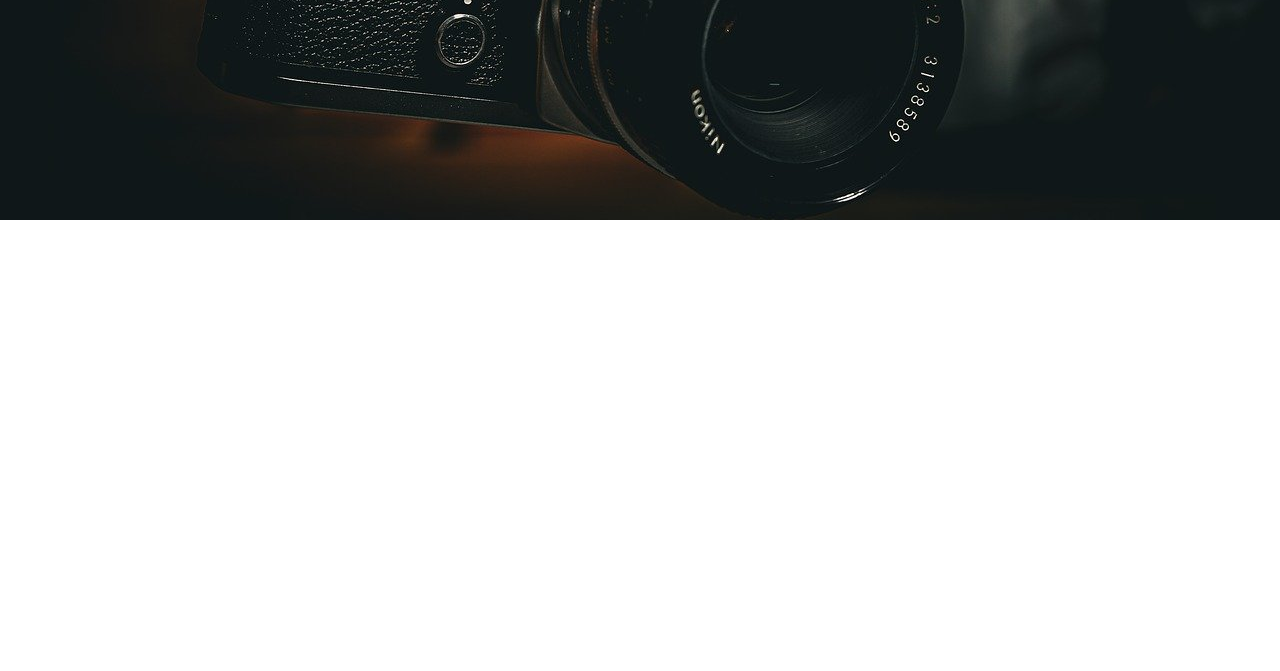
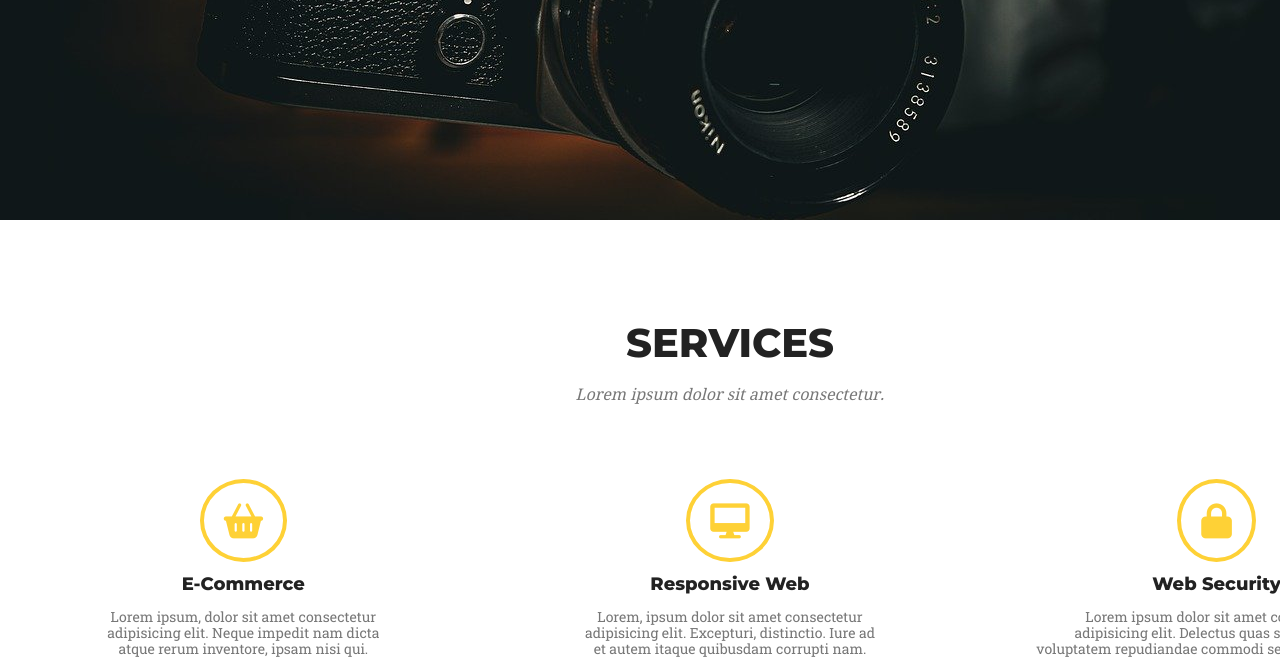
Before and after one commit to Mariusz-Tomasz-Gubernat/Golden, a website: page index.html in a window 1280 px wide. Shown: the part 580-1251 px from the top of the page. Before the commit the page ends 800 px from the top, so only its background shows below. Drawn offline with Linux system fonts and the light colour scheme.

Commit message:
Added code HTML of section.services and style css of this element

```diff
--- a/index.html
+++ b/index.html
@@ -45,6 +45,35 @@
             </div>
         </div>
     </section>
+
+    <secton class="services">
+        <div class="section-container">
+            <h1 class="section-title">SERVICES</h1>
+            <h3 class="section-subtitle">Lorem ipsum dolor sit amet consectetur.</h3>
+            <div class="services-row-container">
+                <div class="services-column-container">
+                    <i class="fa-solid fa-basket-shopping"></i>
+                    <h1 class="services-title">E-Commerce</h1>
+                    <p class="services-description">Lorem ipsum, dolor sit amet consectetur <br> adipisicing elit. Neque
+                        impedit nam dicta <br> atque rerum inventore, ipsam nisi qui.</p>
+                </div>
+                <div class="services-column-container">
+                    <i class="fa-solid fa-desktop"></i>
+                    <h1 class="services-title">Responsive Web</h1>
+                    <p class="services-description">Lorem, ipsum dolor sit amet consectetur <br> adipisicing elit.
+                        Excepturi,
+                        distinctio. Iure ad <br> et autem itaque quibusdam corrupti nam.</p>
+                </div>
+                <div class="services-column-container">
+                    <i class="fa-solid fa-lock"></i>
+                    <h1 class="services-title">Web Security</h1>
+                    <p class="services-description">Lorem ipsum dolor sit amet consectetur <br> adipisicing elit.
+                        Delectus
+                        quas saepe debitis <br> voluptatem repudiandae commodi sequi esse sapiente.</p>
+                </div>
+            </div>
+        </div>
+    </secton>
 </body>
 
 </html>
--- a/sass/style.scss
+++ b/sass/style.scss
@@ -30,6 +30,29 @@ $brand-color:#fed136;
 .section-container {
     width: 1460px;
     margin: 0 auto;
+}
+
+.section-title,
+.services-title {
+    width: 100%;
+    font-size: 40px;
+    color: #222222;
+    font-weight: 800;
+    font-family: $titles-font;
+}
+
+.section-title {
+    margin: 100px 0 20px;
+}
+
+.section-subtitle {
+    width: 100%;
+    margin-bottom: 75px;
+    font-size: 16px;
+    color: #777777;
+    font-weight: 400;
+    font-style: italic;
+    font-family: $subtitles-font;
 }
 
 /*SPLASH*/
@@ -108,3 +131,38 @@ $brand-color:#fed136;
         }
     }
 }
+
+
+/* SERVICES */
+
+.services {
+    text-align: center;
+
+    .services-row-container {
+        display: flex;
+        justify-content: space-around;
+        flex-wrap: wrap;
+
+        .services-column-container {
+            width: 30%;
+
+            .services-description {
+                font-size: 14px;
+                color: #777777;
+                font-family: $description-font;
+            }
+
+            i {
+                padding: 20px;
+                font-size: 35px;
+                border: 4px solid #fed136;
+                border-radius: 50%;
+                color: #fed136;
+            }
+
+            .services-title {
+                font-size: 18px;
+            }
+        }
+    }
+}
```
Also changed, not shown: css/style.css, 1 other file.
